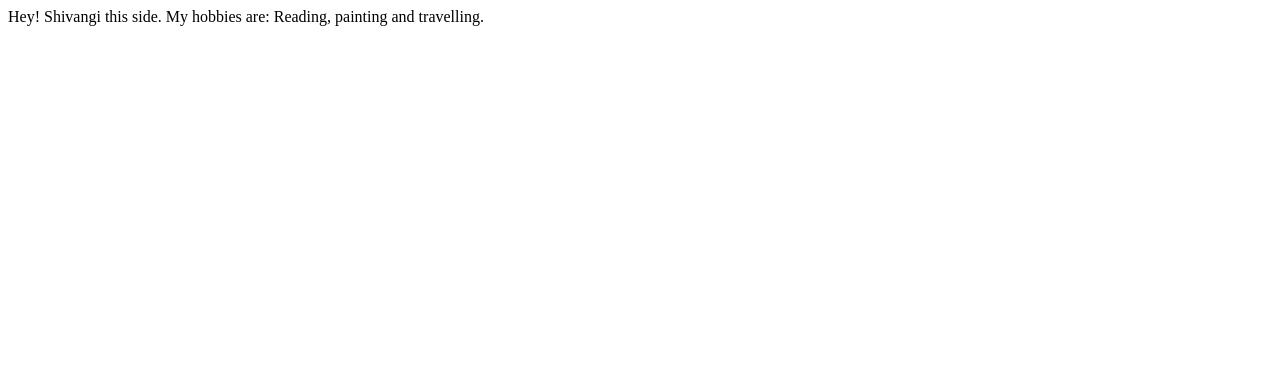
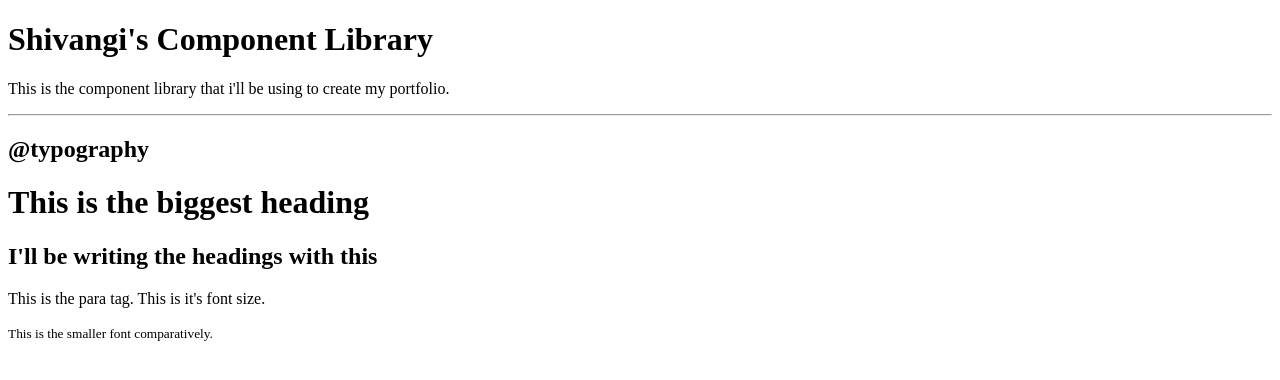
Before and after one commit to shivangi942/shivangidubey-site, a plain HTML site: page index.html in a window 1280 px wide. Drawn offline with Linux system fonts and the light colour scheme.

Commit message:
typography

```diff
--- a/index.html
+++ b/index.html
@@ -3,12 +3,24 @@
 <head>
     <meta charset="UTF-8">
     <meta name="viewport" content="width=device-width, initial-scale=1.0">
-    <title>shivangidubeysite</title>
+    <title>My component library</title>
 </head>
 <body>
-    Hey! Shivangi this side.
 
-    My hobbies are: Reading, painting and travelling.
+    <h1>Shivangi's Component Library</h1>
+    <p>This is the component library that i'll be using to create my portfolio.</p>
+
+    <hr>
+
+    <h2>@typography</h2>
+    <h1>This is the biggest heading</h1>
+    <h2>I'll be writing the headings with this </h2>
+    <p>This is the para tag. This is it's font size.</p>
+    <small>This is the smaller font comparatively.</small>
+
+
+
+
 
 </body>
 </html>
```
